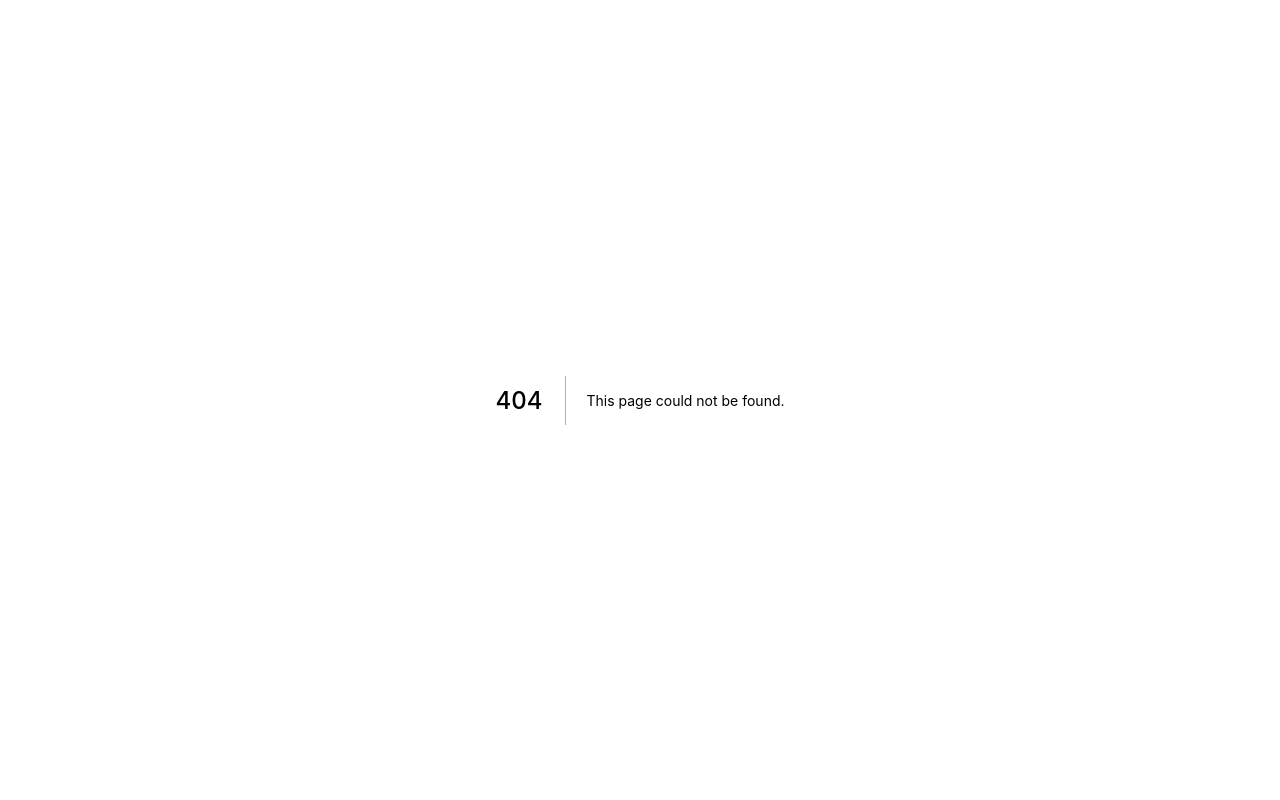
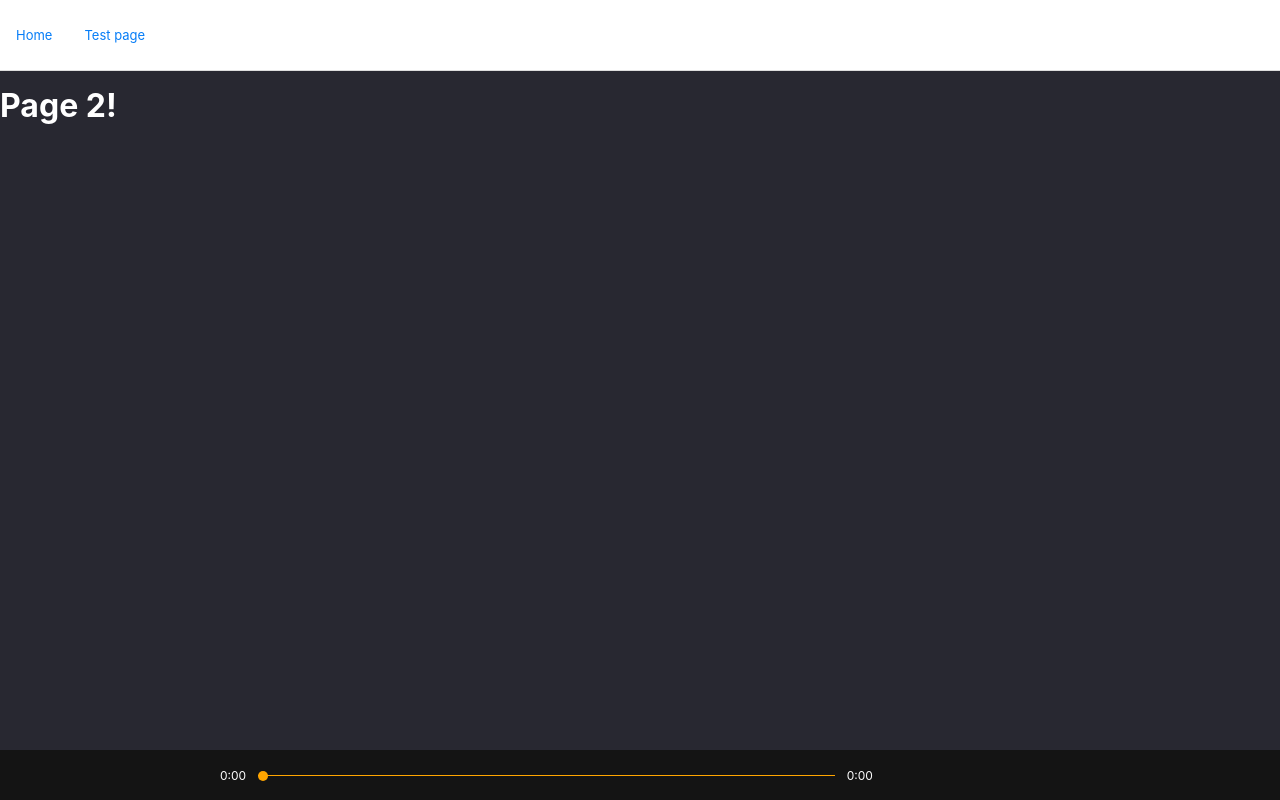
Before and after one commit to dbuss1/jam, a Next.js app: page /page2 in a window 1280 px wide. Before the commit this address had no page. Built offline with nearby package versions, Linux system fonts and the light colour scheme.

Commit message:
Use custom _app so player state persists across page changes

```diff
--- a/src/components/nav.js
+++ b/src/components/nav.js
@@ -1,6 +1,10 @@
 import React from 'react';
+import Link from 'next/link';
 
-const links = [{ href: '/', label: 'Home' }].map(link => {
+const links = [
+  { href: '/', label: 'Home' },
+  { href: '/page2', label: 'Test page' }
+].map(link => {
   link.key = `nav-link-${link.href}-${link.label}`;
   return link;
 });
@@ -12,7 +16,9 @@ const Nav = () => (
     <ul>
       {links.map(({ key, href, label }) => (
         <li key={key}>
-          <a href={href}>{label}</a>
+          <Link href={href}>
+            <a>{label}</a>
+          </Link>
         </li>
       ))}
     </ul>
--- /dev/null
+++ b/src/pages/_app.js
@@ -0,0 +1,69 @@
+import React, { useState } from 'react';
+import PropTypes from 'prop-types';
+import Head from 'next/head';
+import PlayerContext from '../playerContext';
+import { PLAYER_STATUSES } from '../constants';
+import Audio from '../components/audio';
+import Nav, { NAV_HEIGHT } from '../components/nav';
+import CurrentlyPlaying, { CURRENTLY_PLAYING_HEIGHT } from '../components/currentlyPlaying';
+
+function MyApp({ Component, pageProps }) {
+  const [status, setStatus] = useState();
+  const [trackUrl, setTrackUrl] = useState();
+  const [previousTrackUrl, setPreviousTrackUrl] = useState();
+  const [elapsed, setElapsed] = useState(0);
+  const [duration, setDuration] = useState();
+  const [seekingTo, setSeekingTo] = useState();
+
+  const changeTrack = newTrackUrl => {
+    if (newTrackUrl !== trackUrl) {
+      setPreviousTrackUrl(trackUrl);
+      setElapsed(0);
+      setTrackUrl(newTrackUrl);
+      setStatus(PLAYER_STATUSES.PLAYING);
+    }
+  };
+
+  return (
+    <PlayerContext.Provider
+      value={{
+        status,
+        setStatus,
+        trackUrl,
+        setTrackUrl,
+        previousTrackUrl,
+        elapsed,
+        setElapsed,
+        duration,
+        setDuration,
+        seekingTo,
+        setSeekingTo,
+        changeTrack
+      }}
+    >
+      <Head>
+        <title>🌶️ 🐅</title>
+        {/* <link rel="icon" href="/favicon.ico" /> */}
+      </Head>
+      <Nav />
+      <Component {...pageProps} />
+      <CurrentlyPlaying />
+      <Audio />
+      <style jsx>{`
+        :global(body) {
+          background: #282831;
+          color: white;
+          margin: ${NAV_HEIGHT + 16}px 0 ${CURRENTLY_PLAYING_HEIGHT + 16}px;
+          font-family: -apple-system, BlinkMacSystemFont, Avenir Next, Avenir, Helvetica, sans-serif;
+        }
+      `}</style>
+    </PlayerContext.Provider>
+  );
+}
+
+MyApp.propTypes = {
+  Component: PropTypes.function,
+  pageProps: PropTypes.object
+};
+
+export default MyApp;
--- /dev/null
+++ b/src/pages/page2.js
@@ -0,0 +1,11 @@
+import React from 'react';
+
+const Page2 = () => {
+  return (
+    <div>
+      <h1>Page 2!</h1>
+    </div>
+  );
+};
+
+export default Page2;
```
Also changed, not shown: src/pages/index.js (+3 -60 lines).
